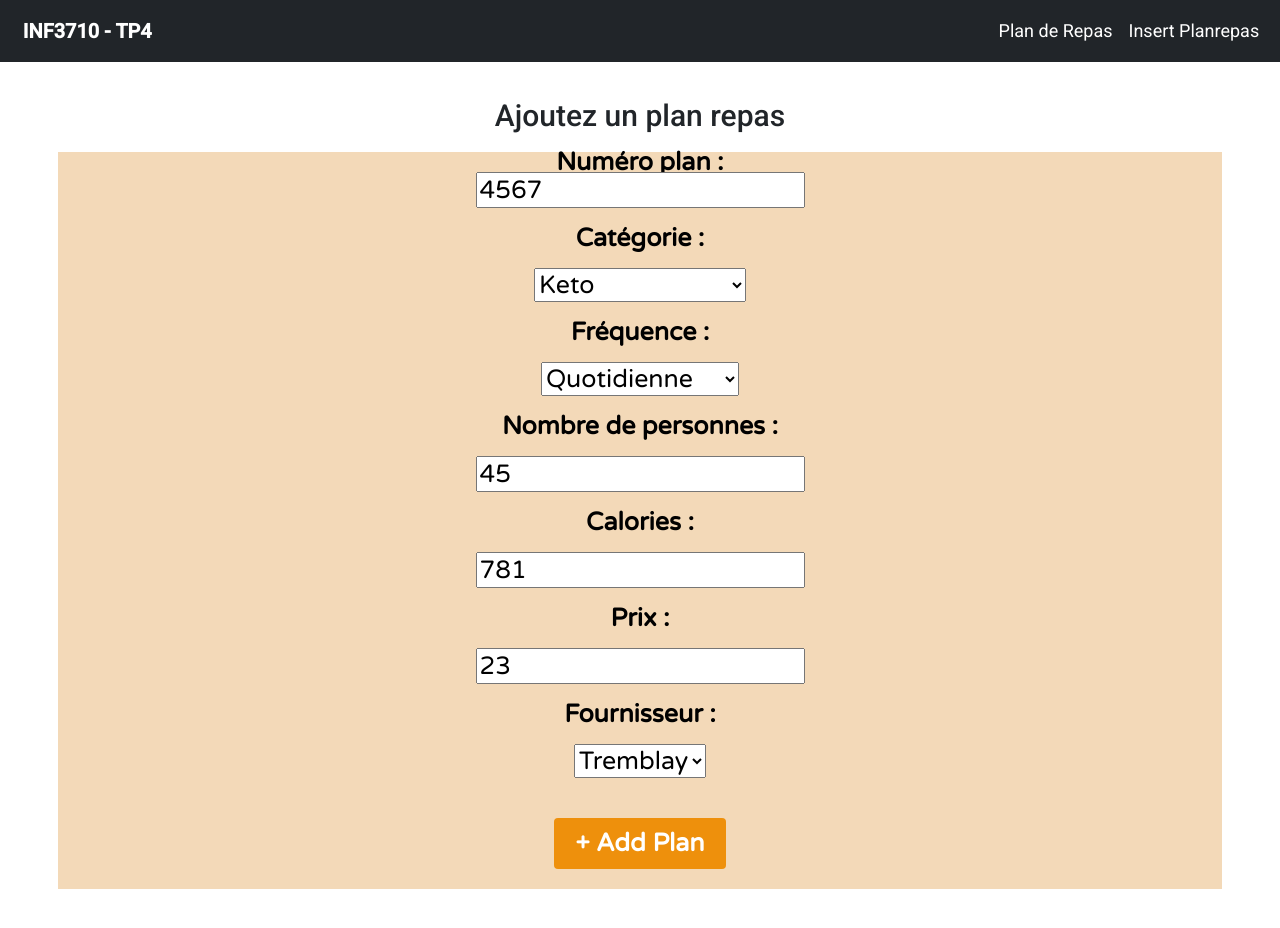
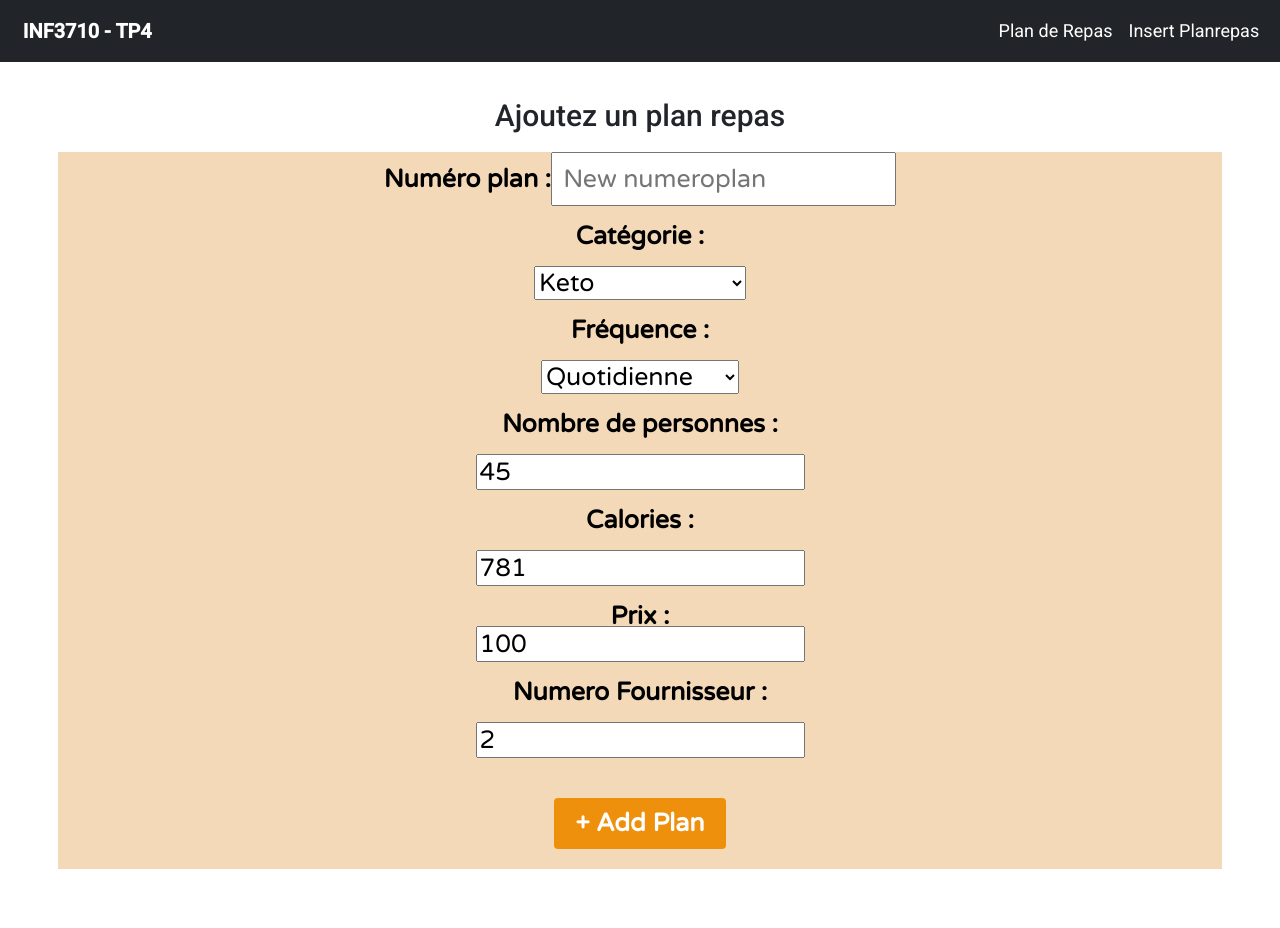
Before and after one commit to pedgarsan01/PROJECT, an Angular app in the folder client/: page /planrepasForm in a window 1280 px wide. Shown: the top 928 px of the page. Built offline with nearby package versions, Linux system fonts and the light colour scheme.

Commit message:
version 20:53

```diff
--- a/client/src/app/app.component.html
+++ b/client/src/app/app.component.html
@@ -4,7 +4,7 @@
     <div class="navbar-expand mr-auto">
       <div class="navbar-nav">
         <a class="nav-item nav-link active" routerLink="/planrepas">Plan de Repas</a>
-        <a class="nav-item nav-link active" routerLink="/planrepas">Insert Planrepas</a>
+        <a class="nav-item nav-link active" routerLink="/planrepasForm">Insert Planrepas</a>
       </div>
     </div>
   </nav>
--- a/client/src/app/planrepas/planrepas.component.html
+++ b/client/src/app/planrepas/planrepas.component.html
@@ -50,4 +50,8 @@
 
 
 
-  <button id= myButton type="button" routerLink="/planrepasForm" class="btn" (click)="insertPlanrepas()">+ Add Plan </button>
+  <button id= myButton type="button" routerLink="/planrepas" class="btn" (click)="insertPlanrepas()" >+ Add Plan </button>
+
+  <button id= myButton2 type="button" routerLink="/planrepasForm" class="btn" > See the page with the form </button>
+
+<!-- (click)="insertPlanrepas()" -->
--- a/client/src/app/planrepas/planrepasForm.html
+++ b/client/src/app/planrepas/planrepasForm.html
@@ -2,12 +2,12 @@
 
   <h2 style="font-size: 30px;">Ajoutez un plan repas </h2>
 
-  <form id = form action="/planrepas.component.html">
-    <label for="fname">Numéro plan :</label><br>
-    <input type="text" id="fname" value="4567"><br><br>
+  <form id = form action="/planrepasForm.html" method="POST">
+    <label for="fname" >Numéro plan :<br></label>
+    <input class="contentCell" contenteditable="true" type="text" id="fname" placeholder="New numeroplan" #newNumeroplan ><br><br>
 
     <label for="fname">Catégorie :</label><br><br>
-    <select id = form name="Catégorie" id="categorie">
+    <select id = form name="Catégorie" id="categorie" placeholder="New categorie" #newCategorie>
       <option value="keto">Keto</option>
       <option value="sans-gluten">Sans-gluten</option>
       <option value="plats principaux">Plats principaux</option>
@@ -17,28 +17,27 @@
     </select><br><br>
 
     <label for="fname">Fréquence :</label><br><br>
-    <select id = form name="Fréquence" id="frequence">
+    <select id = form name="Fréquence" id="frequence" placeholder="New frequence" #newFrequence>
       <option value="quotidienne">Quotidienne</option>
       <option value="hebdomadaire">Hebdomadaire</option>
       <option value="mensuelle">Mensuelle</option>
     </select><br><br>
 
     <label for="fname">Nombre de personnes :</label><br><br>
-    <input type="text" id="fname" value="45"><br><br>
+    <input type="text" id="fname" value="45"  placeholder="New nbpersonnes" #newNbpersonnes><br><br>
+
     <label for="fname">Calories :</label><br><br>
-    <input type="text" id="fname" value="781"><br><br>
-    <label for="fname">Prix :</label><br><br>
-    <input type="text" id="fname" value="23"><br><br>
+    <input type="text" id="fname" value="781" placeholder="New nbcalories" #newNbcalories><br><br>
 
-    <label for="fname">Fournisseur :</label><br><br>
-    <select id = form name="Numéro fournisseur" id="fournisseur">
-      <option value="127">Tremblay</option>
-      <option value="255">Vachon</option>
-      <option value="563">Debbie</option>
-    </select>
-    <br><br>
 
-    <button id= myButton2 type="button" routerLink="/planrepas"class="btn" >+ Add Plan </button>
+    <label for="fname">Prix :</label><br>
+    <input type="text" id="fname" value="100" placeholder="New prix" #newPrix><br><br>
+
+    <label for="fname">Numero Fournisseur :</label><br><br>
+    <input type="text" id="fname" value="2"placeholder="New Fournisseur" #newNumerofournisseur><br><br>
+
+    <!-- <button id= myButton2 type="button" routerLink="/planrepas" class="btn" (click)="insertPlanrepas()" >+ Add Plan </button> -->
+    <button id= myButton2 type="button" routerLink="/planrepas" class="btn"  >+ Add Plan </button>
   </form>
 
 </div>
```
Also changed, not shown: client/src/app/planrepas/planrepasForm.ts (+44 -0 lines), 2 other files (tests, documents, lock files or other folders).
